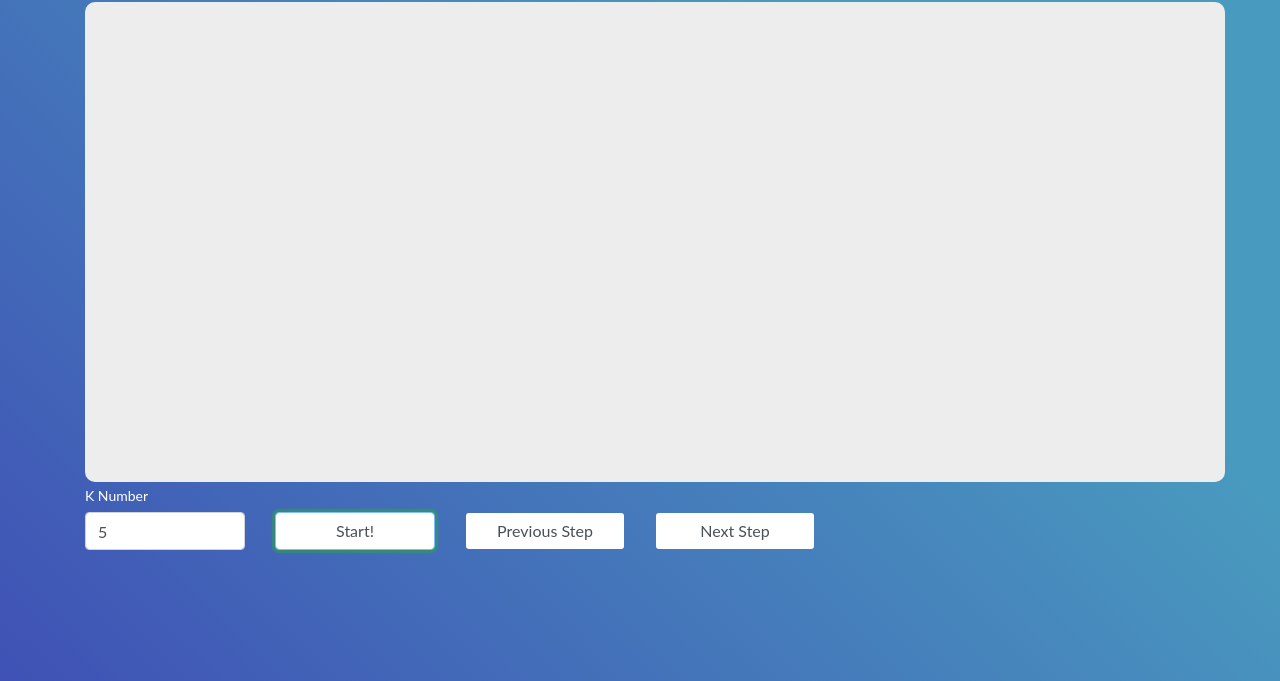
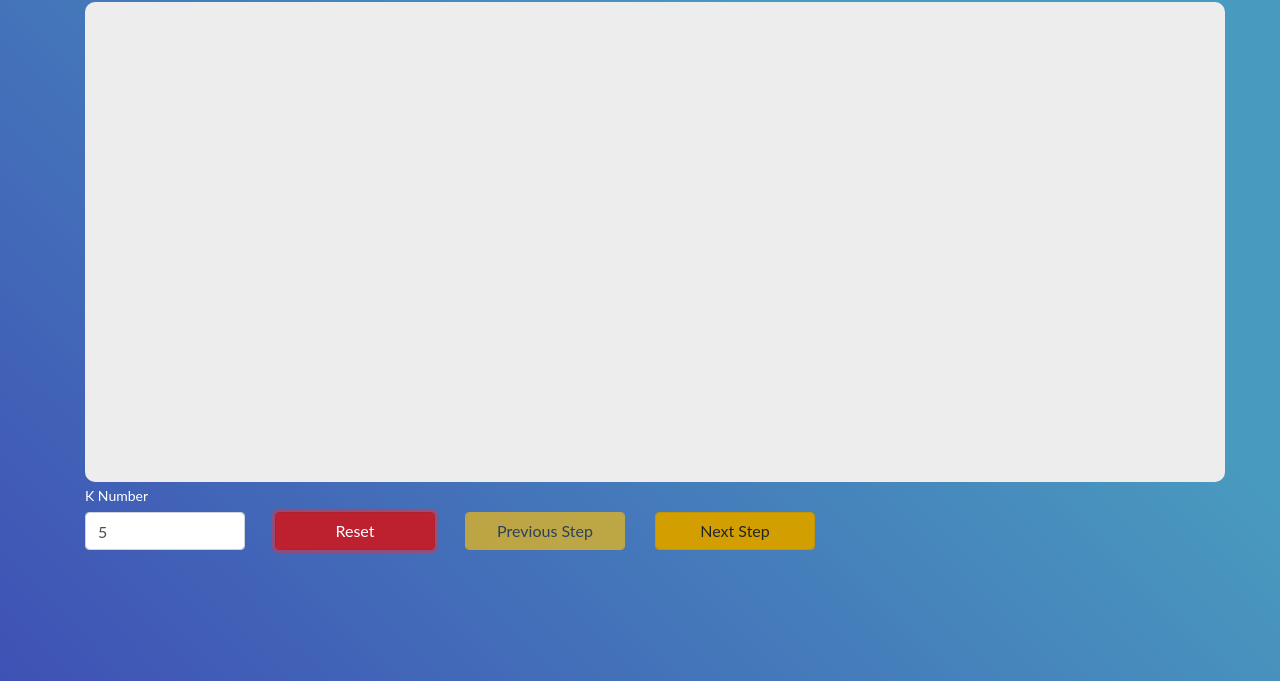
Before and after one commit to denidiasjr/kmeans-with-js, a website: page kmeans/public/index.html in a window 1280 px wide. Both pictures are taken after a click on the button "Start!". Shown: the part 119-800 px from the top of the page. Drawn offline with nearby package versions, Linux system fonts and the light colour scheme.

Commit message:
Creating logic for buttons

```diff
--- a/kmeans/public/index.html
+++ b/kmeans/public/index.html
@@ -27,15 +27,15 @@
       </div>
       <div class="col-md-2 div-action-button">
           <label class="label-action-button">Start button</label>
-          <input class="btn btn-success form-control action-button" type="button" value="Start!" />
+          <input class="btn btn-success active form-control action-button" type="button" value="Start!" />
       </div>
-      <div class="col-md-2 div-previous-button">
-          <label class="label-action-button">Previous button</label>
-          <input class="btn btn-default form-control action-button" type="button" value="Previous Step" />
-      </div>
-      <div class="col-md-2 div-next-button">
-          <label class="label-action-button">Next button</label>
-          <input class="btn btn-default form-control action-button" type="button" value="Next Step" />
+      <div class="col-md-2 div-nav-button">
+            <label class="label-action-button">Previous button</label>
+            <input id="previous_button" class="btn btn-warning active form-control" type="button" value="Previous Step" disabled/>
+            </div>
+      <div class="col-md-2 div-nav-button">
+            <label class="label-action-button">Next button</label>
+            <input id="next_button" class="btn btn-warning active form-control" type="button" value="Next Step" />
       </div>
     </div>
 
--- a/kmeans/public/javascripts/kmeans.js
+++ b/kmeans/public/javascripts/kmeans.js
@@ -23,12 +23,12 @@ class KMeans {
             '#01579B', // Blue
             '#1B5E20', // Green
             '#F57F17', // Orange
+            '#43A047', // Light Green
             '#F50057', // Pink
             '#37474F', // Gray
             '#3E2723', // Brown
             '#EF5350', // Light Red
             '#1E88E5', // Light Blue
-            '#43A047', // Light Green
         ];
     }
 
@@ -126,6 +126,10 @@ class KMeans {
         }
     }
 
+    getNearestCentroid(instance) {
+
+    }
+
     isStarted() {
         return this.started;
     }
--- a/kmeans/public/javascripts/main.js
+++ b/kmeans/public/javascripts/main.js
@@ -7,11 +7,48 @@ document.addEventListener("DOMContentLoaded", function() {
     kMeans = new KMeans(ID_CANVAS_KMEANS);
     resizeCanvas();
 
+    // Hide previous and next buttons
+    let navButtonsGroup = document.getElementsByClassName('div-nav-button');
+    navButtonsGroup[0].style.visibility = 'hidden';
+    navButtonsGroup[1].style.visibility = 'hidden';
+
     let actionButtonElement = document.getElementsByClassName('action-button')[0];
     actionButtonElement.addEventListener('click', function() {
-        let kmeansNumber = document.getElementById('k_number').value;
-        kMeans.setK(kmeansNumber);
-        kMeans.start();
+
+        if (this.value == 'Start!') {
+
+            // Start kMeans
+            let kmeansNumber = document.getElementById('k_number').value;
+            navButtonsGroup[0].style.visibility = 'visible';
+            navButtonsGroup[1].style.visibility = 'visible';
+            kMeans.setK(kmeansNumber);
+            kMeans.start();
+
+            // Change to Reset Button
+            this.classList.remove('btn-success');
+            this.classList.add('btn-danger');
+            this.value = 'Reset';
+        } else {
+
+            // TODO - Reset logic
+
+            // Change to Reset Button
+            this.classList.remove('btn-danger');
+            this.classList.add('btn-success');
+            this.value = 'Start!';
+        }
+    });
+
+    let previousButtonElement = document.getElementById('previous_button');
+    previousButtonElement.addEventListener('click', function() {
+
+
+    });
+
+    let nextButtonElement = document.getElementById('next_button');
+    nextButtonElement.addEventListener('click', function() {
+
+
     });
 
 });
```
